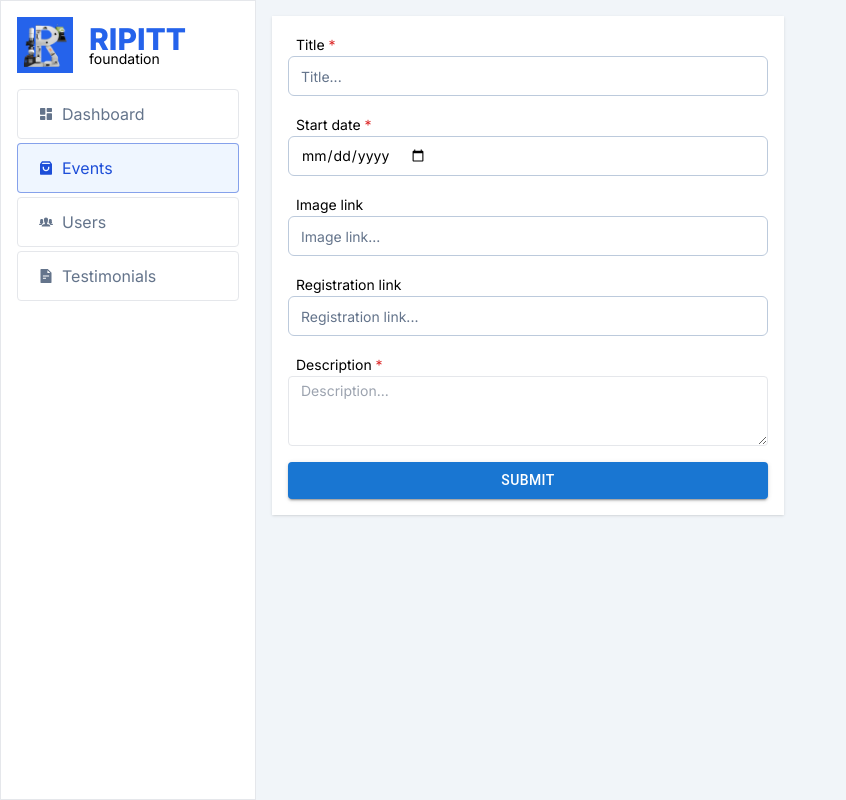
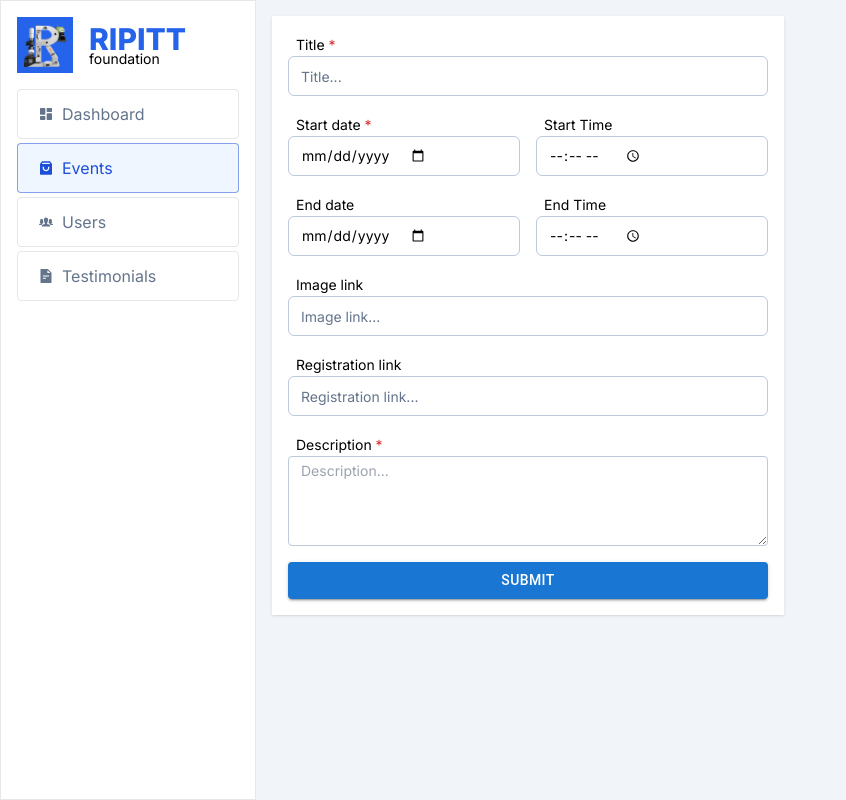
Before and after one commit to Brijendra-Singh2003/RIPITT, a React (Vite) app: page /admin/events/1 in a window 1280 px wide. Shown: the whole page, without its empty margins (0-846 px from the left). Built offline with nearby package versions, Linux system fonts and the light colour scheme; no server answers.

Commit message:
form update

```diff
--- a/src/pages/admin/eventsForm.jsx
+++ b/src/pages/admin/eventsForm.jsx
@@ -55,6 +55,7 @@ function EventsForm() {
           <Input
             onChange={handleChange}
             value={data.title}
+            required
             id="title"
             type="text"
             name="title"
@@ -62,6 +63,7 @@ function EventsForm() {
           />
         </label>
 
+        <div className="flex sm:grid grid-cols-2 gap-4 w-full">
           <label htmlFor="startdate">
             <h3 className="text-sm ml-2 mb-1 md:inline">
               Start date <span className="text-red-600">*</span>
@@ -69,11 +71,49 @@ function EventsForm() {
             <Input
               onChange={handleChange}
               value={data.startDate}
+              required
               id="startdate"
               type="date"
               name="startDate"
             />
           </label>
+          <label htmlFor="starttime">
+            <h3 className="text-sm ml-2 mb-1 md:inline">Start Time</h3>
+            <Input
+              onChange={handleChange}
+              value={data.startTime}
+              id="starttime"
+              type="time"
+              name="startTime"
+            />
+          </label>
+        </div>
+
+        <div className="flex sm:grid grid-cols-2 gap-4 w-full">
+          <label htmlFor="startdate">
+            <h3 className="text-sm ml-2 mb-1 md:inline">
+              End date
+            </h3>
+            <Input
+              onChange={handleChange}
+              value={data.endDate}
+              required
+              id="enddate"
+              type="date"
+              name="endDate"
+            />
+          </label>
+          <label htmlFor="endtime">
+            <h3 className="text-sm ml-2 mb-1 md:inline">End Time</h3>
+            <Input
+              onChange={handleChange}
+              value={data.endTime}
+              id="endtime"
+              type="time"
+              name="endTime"
+            />
+          </label>
+        </div>
 
         <label htmlFor="image_url">
           <h3 className="text-sm ml-2 mb-1 md:inline">Image link</h3>
@@ -104,17 +144,20 @@ function EventsForm() {
             Description <span className="text-red-600">*</span>
           </h3>
           <textarea
-            className="border rounded px-3 py-1 block w-full text-sm"
+            className="border border-input rounded px-3 py-1 block w-full text-sm"
             onChange={handleChange}
             value={data.description}
-            rows="3"
+            required
+            rows="4"
             id="description"
             name="description"
             placeholder="Description..."
           />
         </label>
 
-        <Button variant="contained" type="submit">submit</Button>
+        <Button variant="contained" type="submit">
+          submit
+        </Button>
       </form>
     </div>
   );
```
Lines whose indentation alone changed are shown as unchanged.
